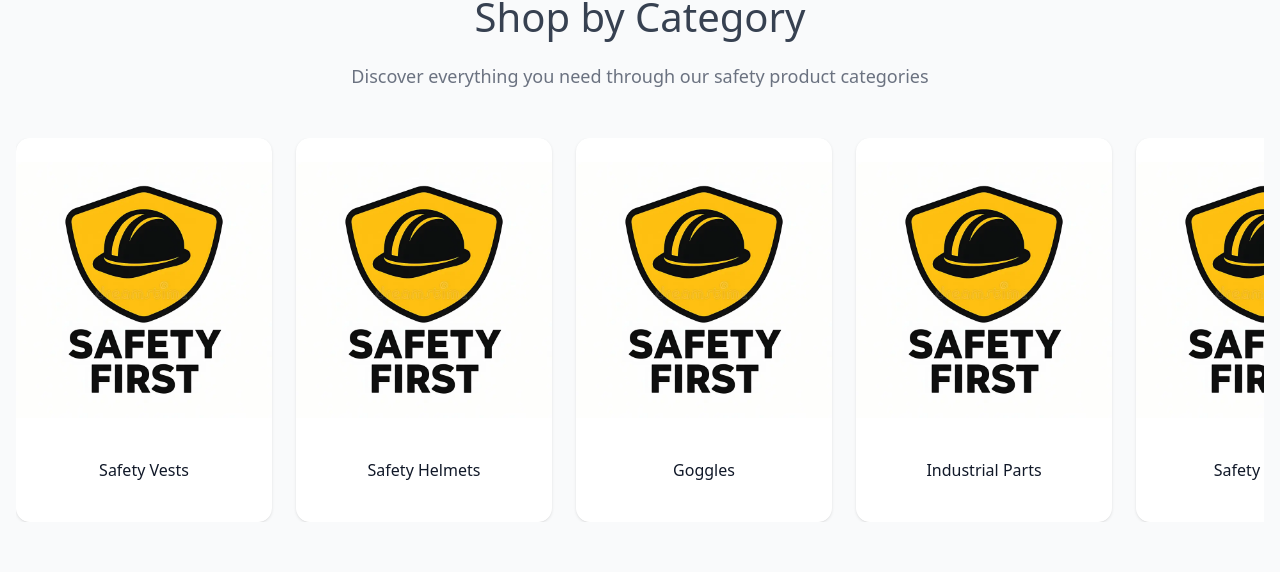
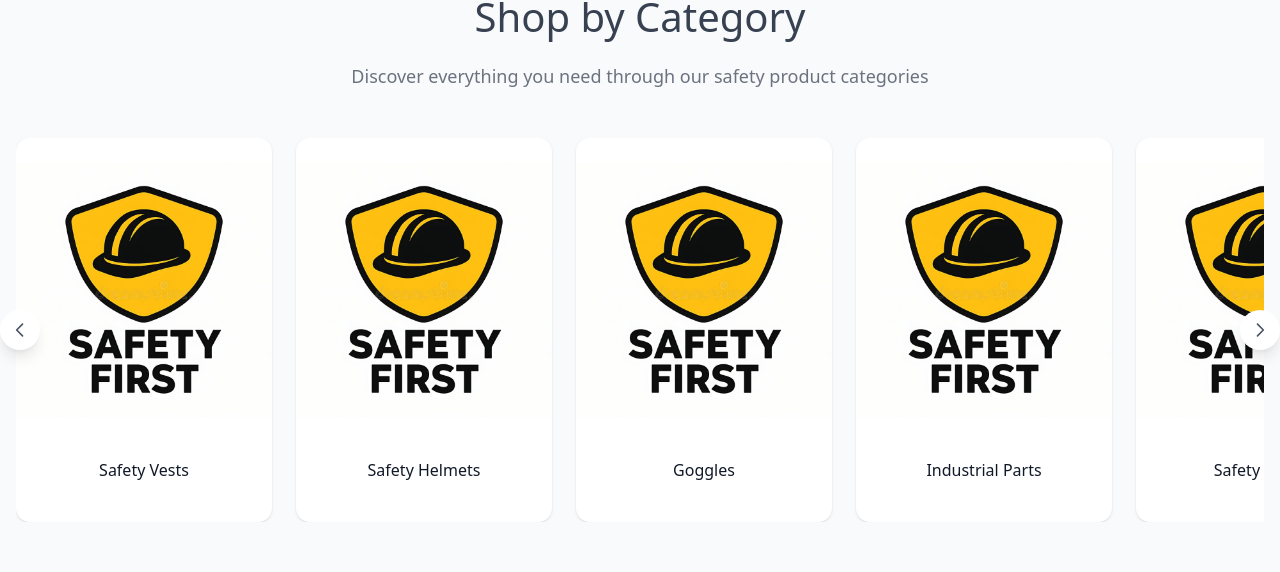
Before and after one commit to CodeBySheikhYahya/E-commerce, a Next.js app: page / in a window 1280 px wide. Shown: the part 813-1385 px from the top of the page. Built offline with nearby package versions, Linux system fonts and the light colour scheme; a web font is replaced by a local one.

Commit message:
Add ScrollableContainer component and refactor ShopByCategory
Introduced a reusable ScrollableContainer component with left/right scroll buttons for horizontal scrolling. Refactored ShopByCategory to use ScrollableContainer instead of a raw div for improved usability and code reuse.

```diff
--- /dev/null
+++ b/components/ScrollableContainer.tsx
@@ -0,0 +1,75 @@
+"use client";
+
+import { useRef } from "react";
+
+interface ScrollableContainerProps {
+  children: React.ReactNode;
+  className?: string;
+}
+
+export default function ScrollableContainer({ children, className = "" }: ScrollableContainerProps) {
+  const scrollRef = useRef<HTMLDivElement>(null);
+
+  const scrollLeft = () => {
+    if (scrollRef.current) {
+      scrollRef.current.scrollBy({
+        left: -300,
+        behavior: 'smooth'
+      });
+    }
+  };
+
+  const scrollRight = () => {
+    if (scrollRef.current) {
+      scrollRef.current.scrollBy({
+        left: 300,
+        behavior: 'smooth'
+      });
+    }
+  };
+
+  return (
+    <div className="relative">
+      {/* Left Arrow Button - Hidden on mobile */}
+      <button
+        onClick={scrollLeft}
+        className="hidden lg:flex absolute left-0 top-1/2 -translate-y-1/2 -translate-x-4 z-10 w-10 h-10 bg-white rounded-full shadow-lg items-center justify-center hover:bg-gray-50 transition-colors"
+        aria-label="Scroll left"
+      >
+        <svg className="w-5 h-5 text-gray-600" fill="none" stroke="currentColor" viewBox="0 0 24 24">
+          <path strokeLinecap="round" strokeLinejoin="round" strokeWidth={2} d="M15 19l-7-7 7-7" />
+        </svg>
+      </button>
+
+      {/* Right Arrow Button - Hidden on mobile */}
+      <button
+        onClick={scrollRight}
+        className="hidden lg:flex absolute right-0 top-1/2 -translate-y-1/2 translate-x-4 z-10 w-10 h-10 bg-white rounded-full shadow-lg items-center justify-center hover:bg-gray-50 transition-colors"
+        aria-label="Scroll right"
+      >
+        <svg className="w-5 h-5 text-gray-600" fill="none" stroke="currentColor" viewBox="0 0 24 24">
+          <path strokeLinecap="round" strokeLinejoin="round" strokeWidth={2} d="M9 5l7 7-7 7" />
+        </svg>
+      </button>
+
+      {/* Scrollable Content */}
+      <div
+        ref={scrollRef}
+        className={`flex gap-4 lg:gap-6 overflow-x-auto pb-4 lg:pb-0 ${className}`}
+        style={{
+          scrollbarWidth: 'none', // Firefox
+          msOverflowStyle: 'none', // IE/Edge
+        }}
+      >
+        {children}
+      </div>
+
+      {/* Hide scrollbar for webkit browsers */}
+      <style jsx>{`
+        div::-webkit-scrollbar {
+          display: none;
+        }
+      `}</style>
+    </div>
+  );
+}
--- a/components/ShopByCategory.tsx
+++ b/components/ShopByCategory.tsx
@@ -1,6 +1,7 @@
 "use client";
 
 import CategoryCard from "./CategoryCard";
+import ScrollableContainer from "./ScrollableContainer";
 
 // Sample category data - replace with real data later
 const categories = [
@@ -63,7 +64,7 @@ export default function ShopByCategory() {
         </div>
 
         {/* Categories - Horizontal Scrollable Layout */}
-        <div className="flex gap-4 lg:gap-6 overflow-x-auto pb-4 lg:overflow-x-auto lg:pb-0">
+        <ScrollableContainer>
           {categories.map((category) => (
             <div key={category.id} className="flex-shrink-0 w-48 lg:w-64">
               <CategoryCard
@@ -74,7 +75,7 @@ export default function ShopByCategory() {
               />
             </div>
           ))}
-        </div>
+        </ScrollableContainer>
       </div>
     </section>
   );
```
